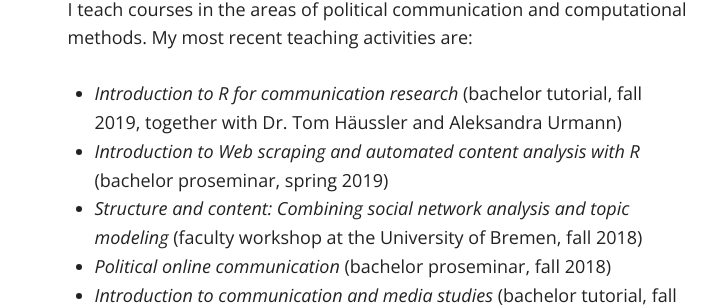
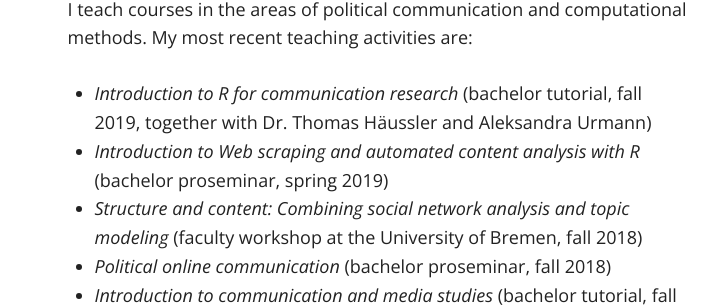
Before and after one commit to ureber/ureber.github.io, a Jekyll site: the page built from index.md, in a window 1280 px wide and 900 px high, scrolled down 1502 px. Shown: the part 179-486 px from the top of the window, without its empty margins (260-978 px from the left). Built offline with Jekyll 4.4.1, drawn with Linux system fonts in a browser that asks for light colours; our own code applies the rules of GitHub Pages for plain Markdown files.

Commit message:
Minor changes

```diff
--- a/index.md
+++ b/index.md
@@ -24,7 +24,7 @@ I am member of the <a href="https://sgkm.ch/en/" target="_blank">Swiss Associati
 
 I teach courses in the areas of political communication and computational methods. My most recent teaching activities are:
 
-* _Introduction to R for communication research_ (bachelor tutorial, fall 2019, together with Dr. Tom Häussler and Aleksandra Urmann)
+* _Introduction to R for communication research_ (bachelor tutorial, fall 2019, together with Dr. Thomas Häussler and Aleksandra Urmann)
 * _Introduction to Web scraping and automated content analysis with R_ (bachelor proseminar, spring 2019)
 * _Structure and content: Combining social network analysis and topic modeling_ (faculty workshop at the University of Bremen, fall 2018)
 * _Political online communication_ (bachelor proseminar, fall 2018)
```
